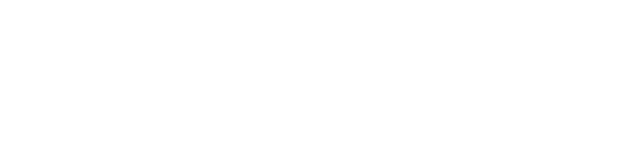
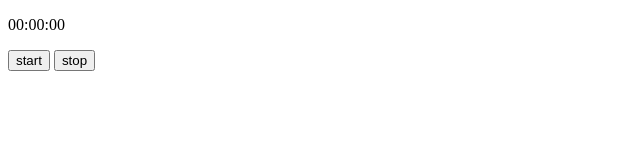
Before and after one commit to T-R3x/timecounter, a plain HTML site: page testing.html in a window 1280 px wide. Shown: the whole page, without its empty margins (0-640 px from the left). Drawn offline with Linux system fonts and the light colour scheme.

Commit message:
add timer screen and action buttons

```diff
--- a/testing.html
+++ b/testing.html
@@ -6,6 +6,13 @@
 </head>
 <body>
 
+
+<p id="timerScreen">00:00:00</p>
+<div>
+    <button id="startBtn">start</button>
+    <button id="stopBtn">stop</button>
+</div>
+
 <script type="text/javascript" src="TimeCounter.js"></script>
 <script type="text/javascript">
     var tC = new TimeCounter(true);
```
